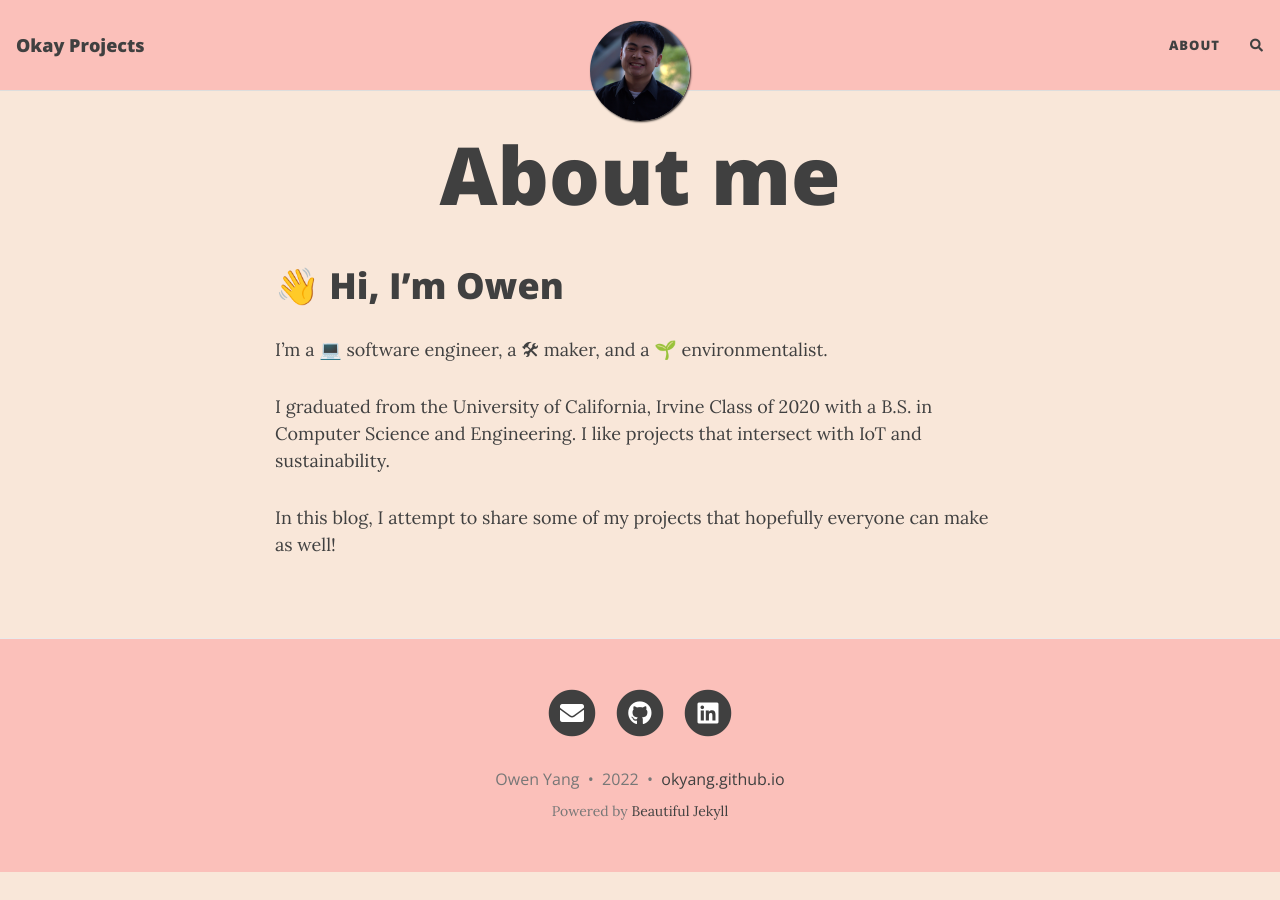
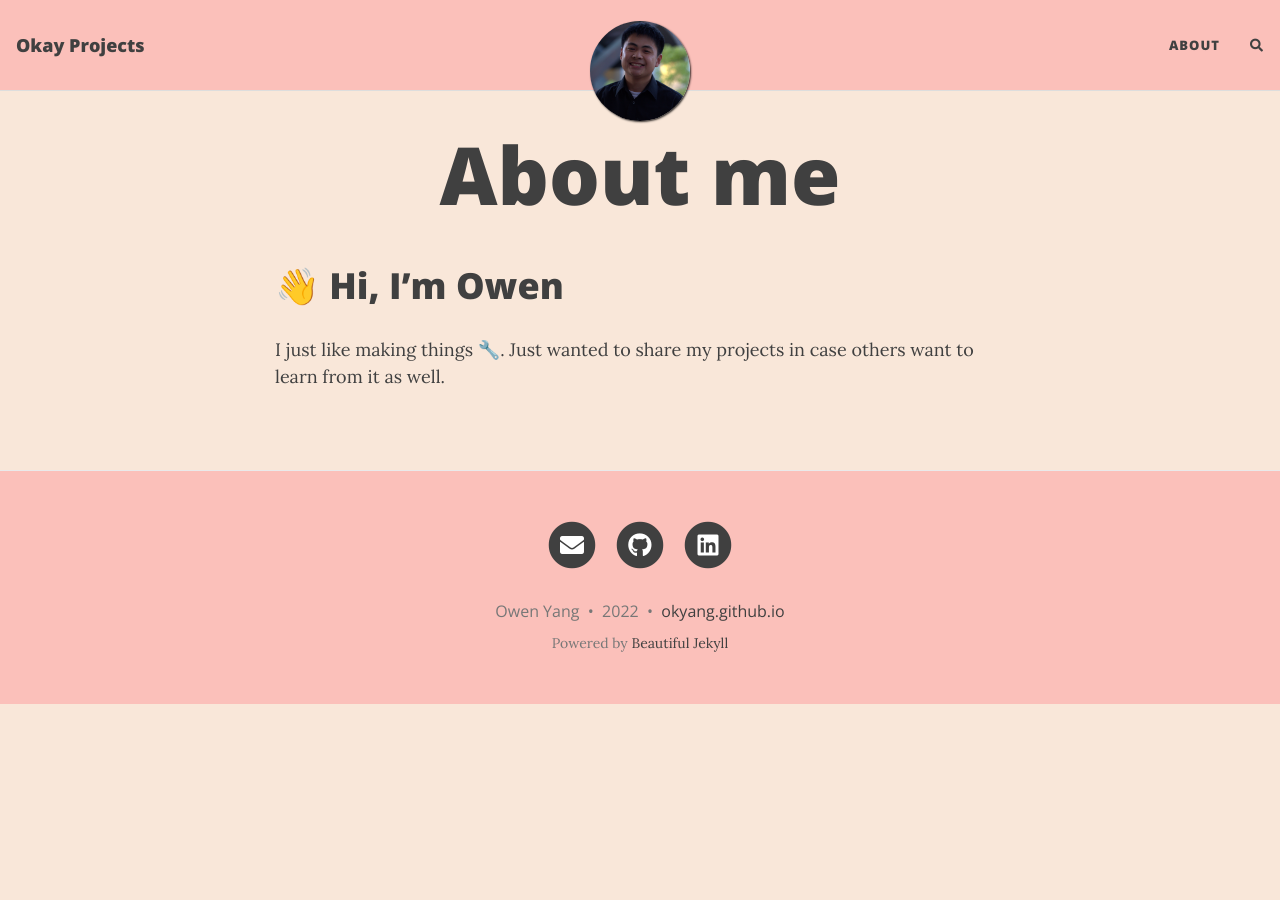
Before and after one commit to okyang/okyang.github.io, a Jekyll site: the page built from aboutme.md, in a window 1280 px wide. Built offline with Jekyll 4.4.1, drawn with Linux system fonts in a browser that asks for light colours; nearby versions of some CDN libraries; comment, search, counter and statistics services are not loaded.

Commit message:
update links and bio

```diff
--- a/aboutme.md
+++ b/aboutme.md
@@ -5,8 +5,4 @@ title: About me
 
 # 👋 Hi, I'm Owen
 
-I'm a 💻 software engineer, a 🛠 maker, and a 🌱 environmentalist.
-
-I graduated from the University of California, Irvine Class of 2020 with a B.S. in Computer Science and Engineering. I like projects that intersect with IoT and sustainability.
-
-In this blog, I attempt to share some of my projects that hopefully everyone can make as well!
+I just like making things 🔧. Just wanted to share my projects in case others want to learn from it as well.
```
Also changed, not shown: _posts/2021-09-17-pir_activated_cam.md (+2 -2 lines), _posts/2022-02-20-aqi_monitoring_adaio.md (+2 -2 lines), _posts/2022-02-20-temp_humid_monitoring_adaio.md (+1 -1 lines).
